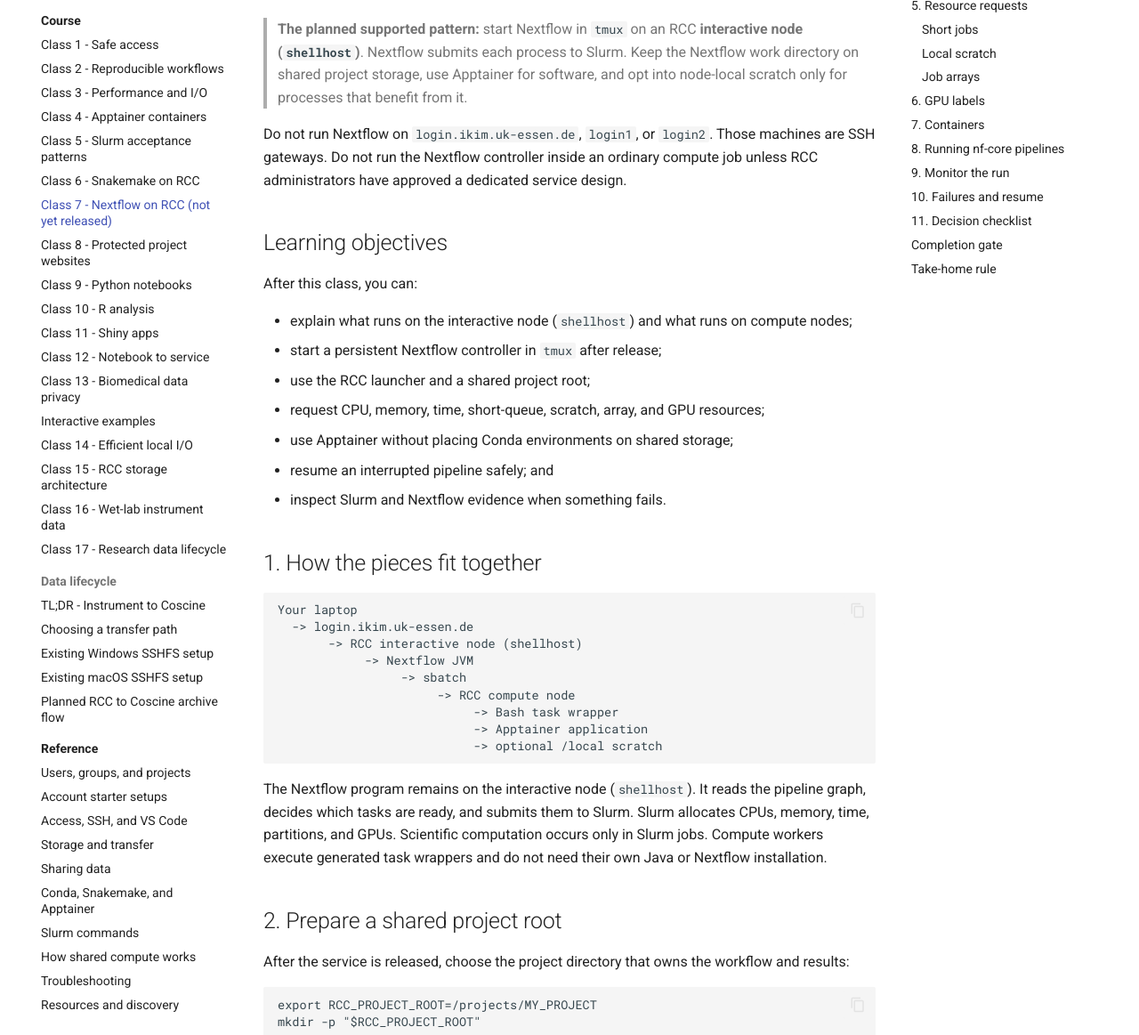
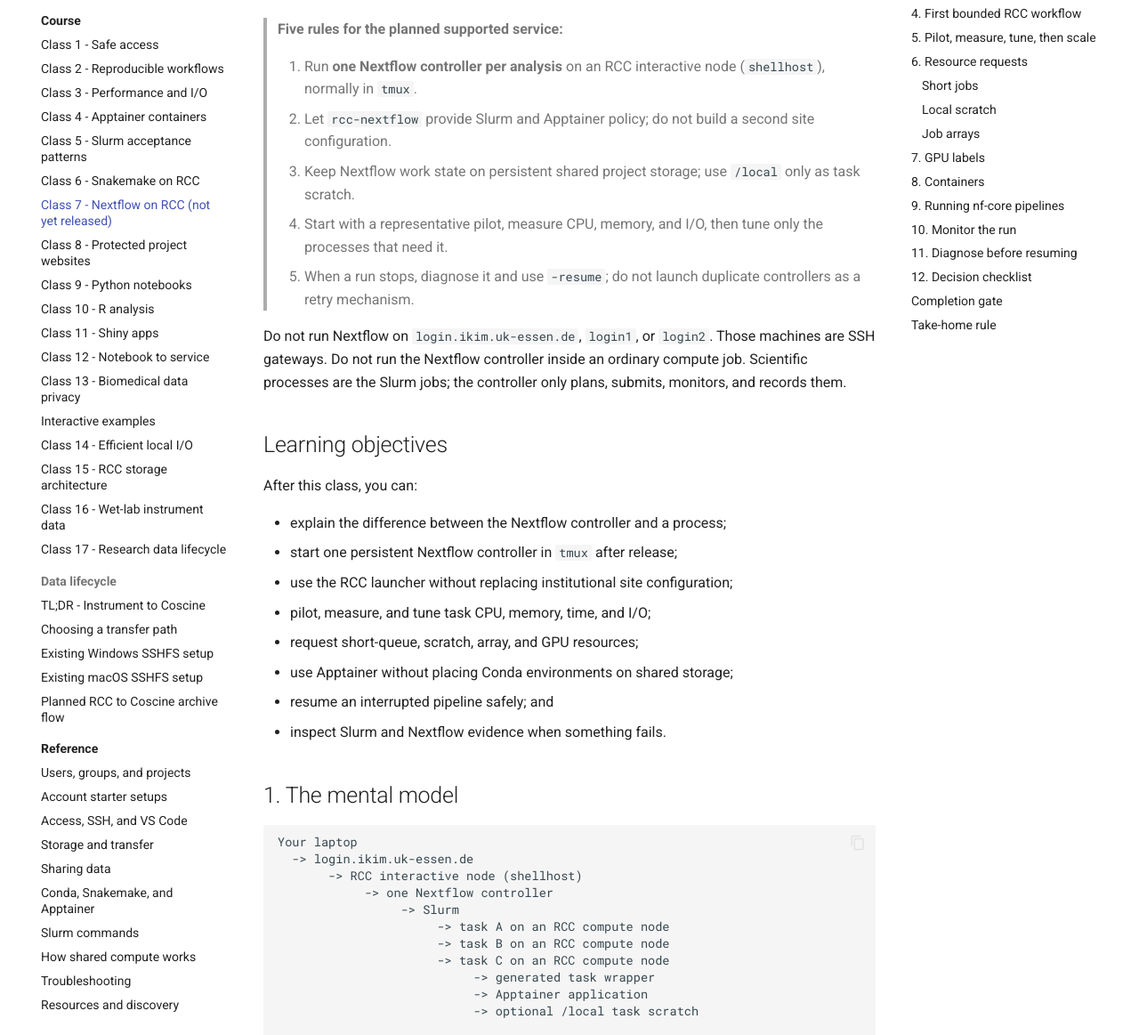
Before and after one commit to IKIM-Essen/ClusterDocs, an MkDocs documentation site: the page built from docs/course/class-07-nextflow.md, in a window 1280 px wide and 1400 px high, scrolled down 574 px, cut to the strip 237-1400 px from the top of the window. Shown: the whole strip at 89% size. Built offline with MkDocs 1.6.1 and Material for MkDocs 9.7.7, drawn with Linux system fonts in a browser that asks for light colours; some of the changed text lies outside the part shown.

Commit message:
Teach efficient Nextflow usage

````diff
--- a/docs/course/class-07-nextflow.md
+++ b/docs/course/class-07-nextflow.md
@@ -16,57 +16,74 @@
   </video>
 </section>
 
-> **The planned supported pattern:** start Nextflow in `tmux` on an RCC
-> **interactive node (`shellhost`)**.
-> Nextflow submits each process to Slurm. Keep the Nextflow work directory on
-> shared project storage, use Apptainer for software, and opt into node-local
-> scratch only for processes that benefit from it.
+> **Five rules for the planned supported service:**
+>
+> 1. Run **one Nextflow controller per analysis** on an RCC interactive node
+>    (`shellhost`), normally in `tmux`.
+> 2. Let `rcc-nextflow` provide Slurm and Apptainer policy; do not build a
+>    second site configuration.
+> 3. Keep Nextflow work state on persistent shared project storage; use
+>    `/local` only as task scratch.
+> 4. Start with a representative pilot, measure CPU, memory, and I/O, then tune
+>    only the processes that need it.
+> 5. When a run stops, diagnose it and use `-resume`; do not launch duplicate
+>    controllers as a retry mechanism.
 
 Do not run Nextflow on `login.ikim.uk-essen.de`, `login1`, or `login2`. Those
 machines are SSH gateways. Do not run the Nextflow controller inside an
-ordinary compute job unless RCC administrators have approved a dedicated
-service design.
+ordinary compute job. Scientific processes are the Slurm jobs; the controller
+only plans, submits, monitors, and records them.
 
 ## Learning objectives
 
 After this class, you can:
 
-- explain what runs on the interactive node (`shellhost`) and what runs on compute nodes;
-- start a persistent Nextflow controller in `tmux` after release;
-- use the RCC launcher and a shared project root;
-- request CPU, memory, time, short-queue, scratch, array, and GPU resources;
+- explain the difference between the Nextflow controller and a process;
+- start one persistent Nextflow controller in `tmux` after release;
+- use the RCC launcher without replacing institutional site configuration;
+- pilot, measure, and tune task CPU, memory, time, and I/O;
+- request short-queue, scratch, array, and GPU resources;
 - use Apptainer without placing Conda environments on shared storage;
 - resume an interrupted pipeline safely; and
 - inspect Slurm and Nextflow evidence when something fails.
 
-## 1. How the pieces fit together
+## 1. The mental model
 
 ```text
 Your laptop
   -> login.ikim.uk-essen.de
        -> RCC interactive node (shellhost)
-            -> Nextflow JVM
-                 -> sbatch
-                      -> RCC compute node
-                           -> Bash task wrapper
+            -> one Nextflow controller
+                 -> Slurm
+                      -> task A on an RCC compute node
+                      -> task B on an RCC compute node
+                      -> task C on an RCC compute node
+                           -> generated task wrapper
                            -> Apptainer application
-                           -> optional /local scratch
+                           -> optional /local task scratch
+
+persistent project storage
+  <- Nextflow work and cache state
+  <- declared task outputs
+  <- final published results
 ```
 
 The Nextflow program remains on the interactive node (`shellhost`). It reads the pipeline graph, decides
 which tasks are ready, and submits them to Slurm. Slurm allocates CPUs, memory,
 time, partitions, and GPUs. Scientific computation occurs only in Slurm jobs.
 Compute workers execute generated task wrappers and do not need their own Java
-or Nextflow installation.
+or Nextflow installation. Nextflow describes dependencies, Slurm allocates
+machines, and RCC provides execution policy.
 
-## 2. Prepare a shared project root
+## 2. Keep RCC site policy and user resources separate
 
 After the service is released, choose the project directory that owns the
-workflow and results:
+workflow and results, and give each analysis its own directory:
 
 ```bash
 export RCC_PROJECT_ROOT=/projects/MY_PROJECT
-mkdir -p "$RCC_PROJECT_ROOT"
+mkdir -p "$RCC_PROJECT_ROOT/analyses/wes-2026-08"
+cd "$RCC_PROJECT_ROOT/analyses/wes-2026-08"
 ```
 
 Replace `MY_PROJECT` with a directory you are authorized to use. The launcher
@@ -81,7 +98,28 @@
 it below `/local`. Local scratch is disposable and belongs to one compute job;
 a later task may run on another node.
 
-## 3. Start the controller in tmux
+The launcher supplies the institutional Nextflow configuration: the Slurm
+executor, approved partitions, bounded scheduler interaction, Apptainer, and
+shared work/cache placement. Do not copy a complete `slurm.config` or redefine
+site controls such as:
+
+```groovy
+process.executor
+process.queue
+process.clusterOptions
+executor.queueSize
+executor.submitRateLimit
+apptainer.enabled
+apptainer.cacheDir
+workDir
+```
+
+Those settings affect scheduling, node placement, the container runtime, or
+resume-critical state and belong to RCC. Tune scientific task resources only
+after measuring a pilot; the example `resources.config.example` shows that
+narrow boundary.
+
+## 3. One analysis, one active controller
 
 After release, connect to an RCC interactive node (a `shellhost`) and create a
 persistent terminal session. Do not start this controller on the preceding SSH
@@ -112,6 +150,28 @@
 A dropped laptop or jump-host connection then does not terminate the workflow
 controller.
 
+Before starting another command because a workflow looks quiet, check:
+
+```bash
+tmux ls
+pgrep -af '[n]extflow.*run' || true
+rcc-nextflow --project-root "$RCC_PROJECT_ROOT" log 2>/dev/null || true
+squeue -u "$USER"
+```
+
+If the controller is still running, do not start another copy of the same
+analysis. Nextflow protects session/cache state with locks, and duplicate
+controllers can duplicate expensive Slurm work.
+
+The class example includes `run-rcc-nextflow.sh`. It uses a lock scoped to the
+analysis directory and preserves a timestamped controller log below `logs/`.
+After copying it into the analysis directory:
+
+```bash
+chmod +x run-rcc-nextflow.sh
+./run-rcc-nextflow.sh run main.nf
+```
+
 ## 4. First bounded RCC workflow
 
 The copyable example is in
@@ -119,10 +179,8 @@
 that directory into your project, enter it, and run:
 
 ```bash
-rcc-nextflow \
-  --project-root "$RCC_PROJECT_ROOT" \
+./run-rcc-nextflow.sh \
   run main.nf \
-  -c nextflow.config \
   -with-trace trace.tsv \
   -with-report report.html \
   -with-timeline timeline.html
@@ -135,17 +193,44 @@
 Run it again with:
 
 ```bash
-rcc-nextflow \
-  --project-root "$RCC_PROJECT_ROOT" \
+./run-rcc-nextflow.sh \
   run main.nf \
-  -c nextflow.config \
+  -with-trace trace-resume.tsv \
   -resume
 ```
 
 The second run should reuse completed task results. Keep the same project root,
 pipeline revision, inputs, and work directory for resume to succeed.
 
-## 5. Resource requests
+## 5. Pilot, measure, tune, then scale
+
+Do not tune a large workflow by intuition alone:
+
+```text
+representative samples -> pilot -> trace/report plus sacct -> tune -> repeat -> scale
+```
+
+Record task evidence on every serious pilot:
+
+```bash
+-with-trace trace.tsv \
+-with-report report.html \
+-with-timeline timeline.html
+```
+
+Then compare it with Slurm accounting:
+
+```bash
+sacct -S today -u "$USER" \
+  --format=JobID,JobName%35,State,Elapsed,AllocCPUS,ReqMem,MaxRSS,ExitCode
+```
+
+Resource requests are reservations. Asking for 32 CPUs or 100 GB when a task
+repeatedly uses a fraction of them reduces cluster throughput and can increase
+queue time without making the task faster. Use several representative task
+instances rather than one anomalous measurement.
+
+## 6. Resource requests
 
 Nextflow process directives map to Slurm requests:
 
@@ -262,7 +347,12 @@
 contain many small files and create poor metadata-I/O patterns on shared
 storage. Use Apptainer unless a reviewed pipeline has a specific exception.
 
-## 8. Running nf-core pipelines
+If Apptainer reports missing user-account information, `Operation not
+permitted`, or a missing RCC scratch path, treat that as a possible worker or
+runtime problem and report the Slurm job ID and node. Do not work around it with
+privileged container modes.
+
+## 9. Running nf-core pipelines
 
 The separate bounded nf-core example pins `nf-core/demo` release `1.2.0`, uses
 public synthetic test data, caps scheduler concurrency, and supplies teaching
@@ -285,8 +375,7 @@
 For a real pipeline, use an explicit release and its Apptainer profile:
 
 ```bash
-rcc-nextflow \
-  --project-root "$RCC_PROJECT_ROOT" \
+./run-rcc-nextflow.sh \
   run nf-core/rnaseq \
   -r RELEASE_TAG \
   -profile apptainer \
@@ -310,7 +399,18 @@
 Slurm executor, approved partitions, bounded scheduler interaction, and
 Apptainer runtime.
 
-## 9. Monitor the run
+Start with the pipeline defaults and a small pilot. If one process repeatedly
+needs adjustment, override only that process in a small file such as
+`resources.config.example`, then add `-c resources.config` to the command. Do
+not copy every nf-core resource label into a local `slurm.config` before you
+have measured the pipeline.
+
+An exit code `137` or Slurm `OUT_OF_MEMORY` makes memory a reasonable first
+hypothesis. If Nextflow instead reports that a process was "terminated by the
+external system" without a task exit status, collect Slurm and node evidence
+before automatically increasing memory.
+
+## 10. Monitor the run
 
 Nextflow view:
 
@@ -330,13 +430,35 @@
 A pending reason such as `Resources`, `Priority`, or `QOS...` is scheduler
 information, not a signal to submit duplicate workflows.
 
-## 10. Failures and resume
+## 11. Diagnose before resuming
+
+A failed task has useful evidence in its work directory:
+
+```text
+.command.sh      command Nextflow executed
+.command.run     generated task wrapper
+.command.out     standard output
+.command.err     standard error
+.command.log     combined task log where available
+.exitcode        task exit status when the wrapper completed normally
+```
+
+Common first interpretations are:
+
+| Evidence | First interpretation |
+|---|---|
+| exit `137`, `OUT_OF_MEMORY` | investigate task memory |
+| `TIMEOUT` | task walltime too short |
+| `NODE_FAIL` or failed node | cluster/node incident |
+| Apptainer says `unknown userid` | worker identity/NSS/SSSD incident |
+| missing `/local/...` scratch path | worker/prolog/runtime incident |
+| `terminated by the external system` with no task exit code | inspect Slurm and node state first |
+| Nextflow session lock error | another controller for this analysis is active |
 
 After correcting the input, configuration, resource request, or software issue:
 
 ```bash
-rcc-nextflow \
-  --project-root "$RCC_PROJECT_ROOT" \
+./run-rcc-nextflow.sh \
   run PIPELINE [THE SAME OPTIONS] \
   -resume
 ```
@@ -346,8 +468,9 @@
 
 - the Nextflow command and exact pipeline revision;
 - the Nextflow run name;
-- relevant `.nextflow.log` lines;
-- Slurm job IDs and states;
+- the timestamped controller log below `logs/`;
+- relevant `.command.err` and `.command.log` excerpts;
+- Slurm job IDs, states, and nodes;
 - the failed task work directory;
 - requested and observed resources; and
 - whether the process used shared or local scratch.
@@ -355,18 +478,22 @@
 Never include passwords, tokens, private keys, or patient-identifying data in a
 support request.
 
-## 11. Decision checklist
+## 12. Decision checklist
 
 After the service is released and before a large run, confirm:
 
-- Nextflow is running on an interactive node (`shellhost`) inside `tmux`;
+- one active Nextflow controller is running on an interactive node (`shellhost`)
+  inside `tmux`;
+- `rcc-nextflow` supplies Slurm and Apptainer policy;
+- no copied site-level `slurm.config` overrides RCC infrastructure;
 - the project root and `NXF_WORK` are shared and persistent;
 - the pipeline is pinned to an exact revision;
 - Apptainer images are reviewed or digest-pinned;
 - each task has realistic CPU, memory, and time requests;
 - scratch is used only where its staging cost is justified;
 - high-fan-out uniform processes use arrays where appropriate;
-- a small pilot completed and resumed successfully; and
+- a small pilot completed and resumed successfully;
+- trace/report and Slurm accounting evidence was reviewed; and
 - primary identifying patient data is absent.
 
 ## Completion gate
@@ -387,7 +514,6 @@
 
 ## Take-home rule
 
-> Once released, Nextflow orchestrates on an interactive node (`shellhost`). Slurm computes on workers.
-> Shared storage preserves workflow state. `/local` accelerates selected tasks.
-> Apptainer carries the software. Keep the revision and work directory so
-> `-resume` works.
+> Once released: one controller on `shellhost`; Slurm for every compute task;
+> shared state for resume; local scratch for measured I/O bottlenecks;
+> Apptainer for software. Pilot, measure, tune, then scale.
````
Also changed, not shown: other parts of docs/course/class-07-nextflow.md (+2 -2 lines), docs/classes/examples/nextflow-rcc/README.md (+18 -3 lines), 4 other files.
